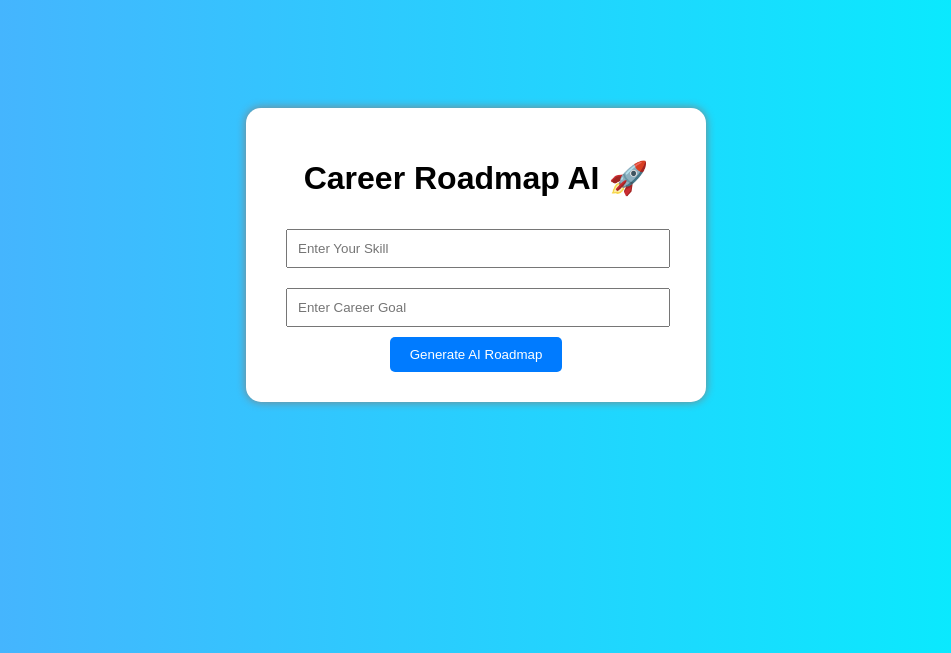
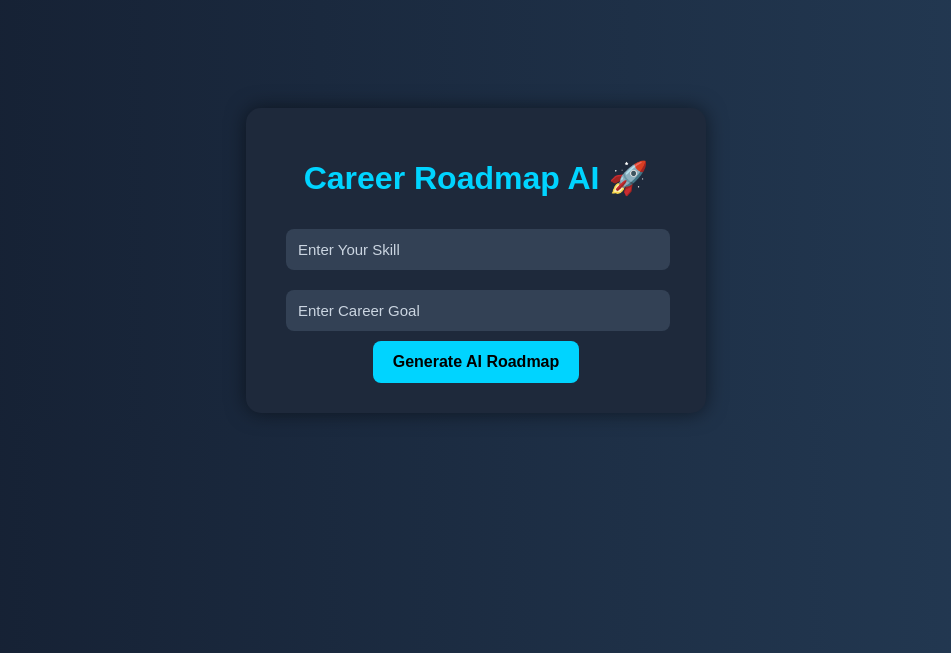
Before and after one commit to manasakarri15/career-roadmap-ai, a Flask app: page / in a window 1280 px wide. Shown: the top 653 px of the page, without its empty margins (164-1115 px from the left). Run offline with Flask 3, Linux system fonts and the light colour scheme.

Commit message:
live deployment completed

```diff
--- a/templates/index.html
+++ b/templates/index.html
@@ -9,37 +9,55 @@
 
     body{
         font-family: Arial;
-            background: linear-gradient(to right,#4facfe,#00f2fe);
+        background: linear-gradient(to right,#141e30,#243b55);
         text-align:center;
         padding-top:100px;
+        color:white;
     }
 
     .box{
-            background:white;
+        background:#1e293b;
         width:400px;
         margin:auto;
         padding:30px;
         border-radius:15px;
-            box-shadow:0px 0px 10px gray;
+        box-shadow:0px 0px 20px rgba(0,0,0,0.5);
+    }
+
+    h1{
+        color:#00d4ff;
     }
 
     input{
         width:90%;
-            padding:10px;
+        padding:12px;
         margin:10px;
+        border:none;
+        border-radius:8px;
+        background:#334155;
+        color:white;
+        font-size:15px;
+    }
+
+    input::placeholder{
+        color:#cbd5e1;
     }
 
     button{
-            padding:10px 20px;
-            background:#007bff;
-            color:white;
+        padding:12px 20px;
+        background:#00d4ff;
+        color:black;
         border:none;
-            border-radius:5px;
+        border-radius:8px;
         cursor:pointer;
+        font-size:16px;
+        font-weight:bold;
     }
 
     button:hover{
-            background:#0056b3;
+        background:#38bdf8;
+        transform:scale(1.05);
+        transition:0.3s;
     }
 
 </style>
```
Lines whose indentation alone changed are shown as unchanged.
